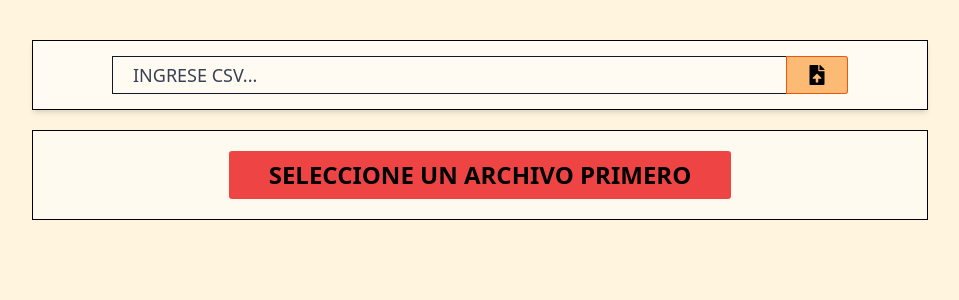
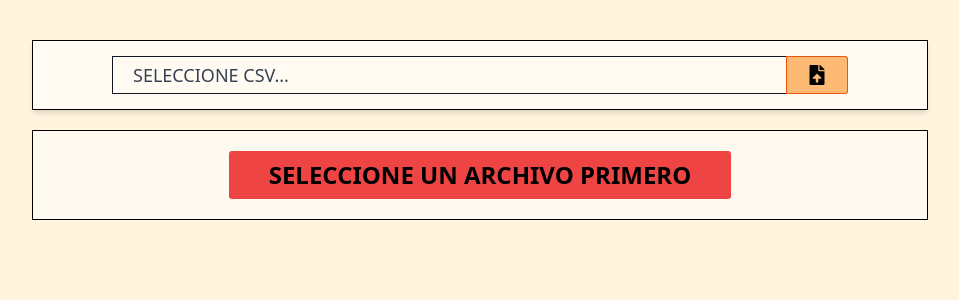
Before and after one commit to ERHy-UZ/print_manager, a Next.js app: page / in a window 1280 px wide. Shown: the top 300 px of the page, without its empty margins (160-1119 px from the left). Built offline with nearby package versions, Linux system fonts and the light colour scheme.

Commit message:
Se cambio de "Ingrese CSV" a "Seleccione CSV"

```diff
--- a/src/components/SearchBar.tsx
+++ b/src/components/SearchBar.tsx
@@ -6,7 +6,7 @@ import { FaFileUpload } from "react-icons/fa";
 
 export default function SearchBar() {
 
-  const [search, setSearch] = useState<File | null>(typeof window !== "undefined" ? new File(['empty'], 'Ingrese CSV...') : null)
+  const [search, setSearch] = useState<File | null>(typeof window !== "undefined" ? new File(['empty'], 'Seleccione CSV...') : null)
   const { dispatch } = useManager()
 
   const handleChange = (e: ChangeEvent<HTMLInputElement>) => {
@@ -16,13 +16,13 @@ export default function SearchBar() {
   const handleUpload = () => {
     dispatch({type: 'set-search-text', payload: {search}})
 
-    setSearch(typeof window !== "undefined" ? new File(['empty'], 'Ingrese CSV...') : null)
+    setSearch(typeof window !== "undefined" ? new File(['empty'], 'Seleccione CSV...') : null)
   }
 
   return (
     <header className='flex border bg-egg-400 border-black py-4 px-20 shadow-md'>
       <label htmlFor='file_csv' className='flex items-center w-full ring-1 hover:ring-2 ring-gray-900 hover:ring-orange-600 text-lg pl-5 py-1 cursor-pointer truncate'>
-        <p className='uppercase text-gray-700'>{search ? search.name : 'Ingrese CSV...'}</p>
+        <p className='uppercase text-gray-700'>{search ? search.name : 'Seleccione CSV...'}</p>
       </label>
       <input
         id='file_csv'
--- a/src/components/TableData.tsx
+++ b/src/components/TableData.tsx
@@ -30,17 +30,17 @@ export default function TableData() {
                         <section className='overflow-x-auto border border-black m-5'>
                             <table>
                                 <thead>
-                                    <tr className='border-b border-orange-600 bg-orange-300 uppercase'>
+                                    <tr className='border-b border-orange-600 bg-orange-300'>
                                         {records[1].map((record, index) => (
-                                            <th key={index} className='border-r border-black last-of-type:border-r-0 px-10'>{record}</th>
+                                            <th key={index} className='border-r border-orange-600 last-of-type:border-r-0 px-10 text-sm uppercase'>{record}</th>
                                         ))}
                                     </tr>
                                 </thead>
                                 <tbody>
                                     {records.filter((records, index) => index > 1).map((record, index) => (
-                                        <tr key={index} className='border-b last-of-type:border-b-0 border-black'>
+                                        <tr key={index} className='border-b last-of-type:border-b-0 border-yellow-900 bg-egg-900 '>
                                             {record.map((item, index) => (
-                                                <td key={index} className='border-r border-black last-of-type:border-r-0 text-center'>{item}</td>
+                                                <td key={index} className='border-r border-yellow-900 last-of-type:border-r-0 text-center py-1'>{item}</td>
                                             ))}
                                         </tr>
                                     ))}
--- a/src/reducers/manager-reducer.ts
+++ b/src/reducers/manager-reducer.ts
@@ -7,7 +7,7 @@ export type ManagerState = {
 }
 
 export const initialState: ManagerState = {
-    search_text: typeof window !== "undefined" ? new File(['empty'], 'Ingrese CSV...') : null
+    search_text: typeof window !== "undefined" ? new File(['empty'], 'Seleccione CSV...') : null
 }
 
 export const managerReducer = (
```
